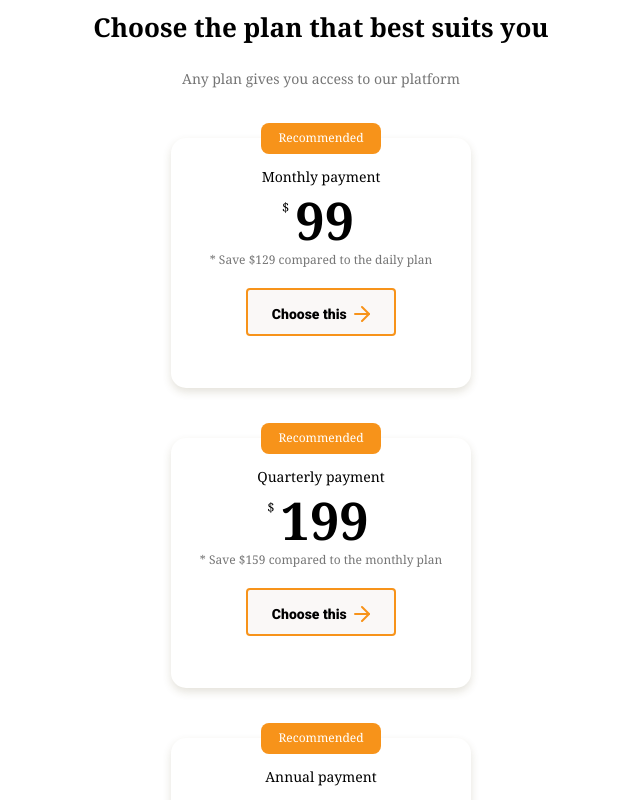
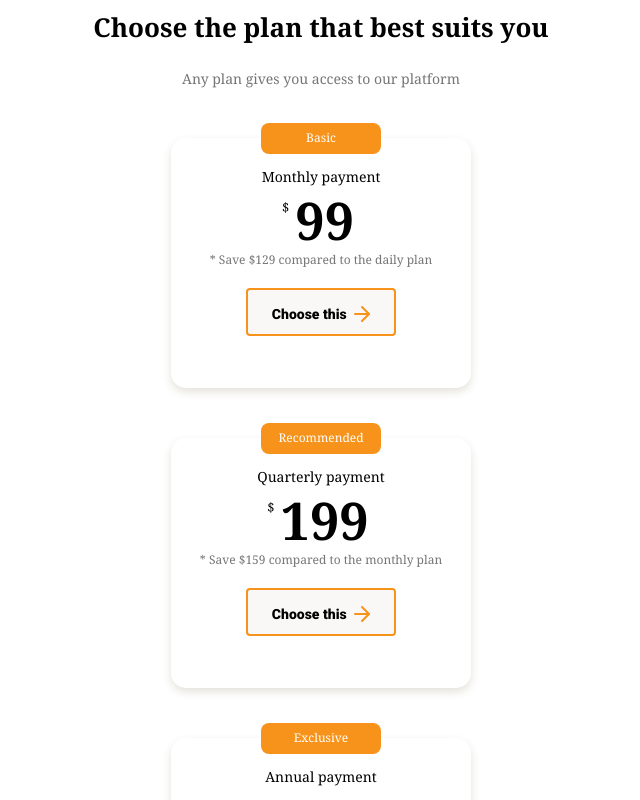
Before and after one commit to rroderickk/mobilefirst, a React app: page /mobilefirst/ in a window 1280 px wide. Shown: the part 3480-4280 px from the top of the page, without its empty margins (319-959 px from the left). Built offline with nearby package versions, Linux system fonts and the light colour scheme; no server answers.

Commit message:
[FINISH] card plans demo

```diff
--- a/src/components/SectionCuatro/Card.jsx
+++ b/src/components/SectionCuatro/Card.jsx
@@ -4,12 +4,12 @@ import "./index.scss";//!@
 const Card =({ CardData })=> { return ( <>
 
 <article className="plans-container-card">
-  <p className="recomendado">Recommended</p>
+  <p className="recomendado">{CardData.plan}</p>
   <div className="plan-info-container">
     <h3 className="plan-card-title">{CardData.membresy} payment</h3>
     <p  className="plan-card-price"><sup>$</sup>{CardData.dollarCost}</p>
     <p  className="plan-card-saving">{CardData.info}</p>
-    <button className="plan-card-ca">Choose this <span/></button>
+    <button className="plan-card-ca" onClick={()=>alert("...soon")}>Choose this <span/></button>
   </div>
 </article>
 
--- a/src/components/SectionCuatro/index.jsx
+++ b/src/components/SectionCuatro/index.jsx
@@ -3,9 +3,9 @@ import "./index.scss";
 import { Card } from "./Card";
 
 const CardData=[
-  {dollarCost: 99, recommended: "Recommended", info:"* Save $129 compared to the daily plan", membresy:"Monthly" },
-  {dollarCost: 199, recommended: "Recommended", info:"* Save $159 compared to the monthly plan",membresy:"Quarterly"  },
-  {dollarCost: 499, recommended: "Recommended", info:"* Save $200 compared to the monthly plan",membresy:"Annual"  },
+{dollarCost: 99,  plan: "Basic",    info:"* Save $129 compared to the daily plan",  membresy:"Monthly"  },
+{dollarCost: 199, plan: "Recommended", info:"* Save $159 compared to the monthly plan",membresy:"Quarterly"},
+{dollarCost: 499, plan: "Exclusive",info:"* Save $200 compared to the monthly plan",membresy:"Annual"   },
 ];
 
 const SectionCuatro =()=> { return (<>
```
